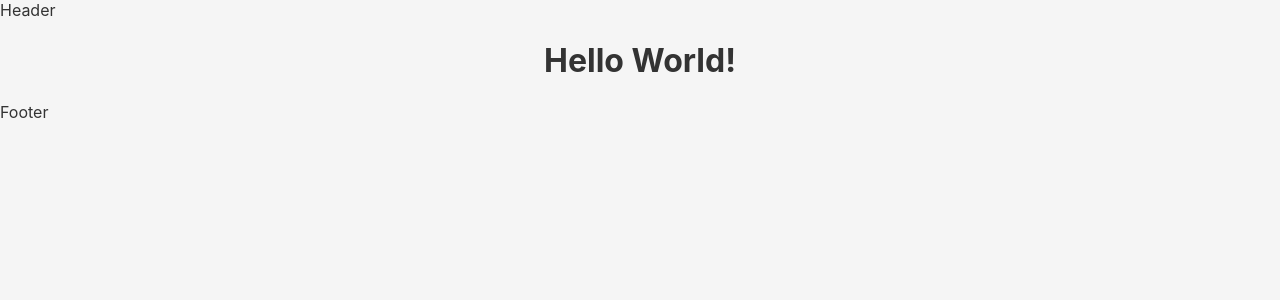
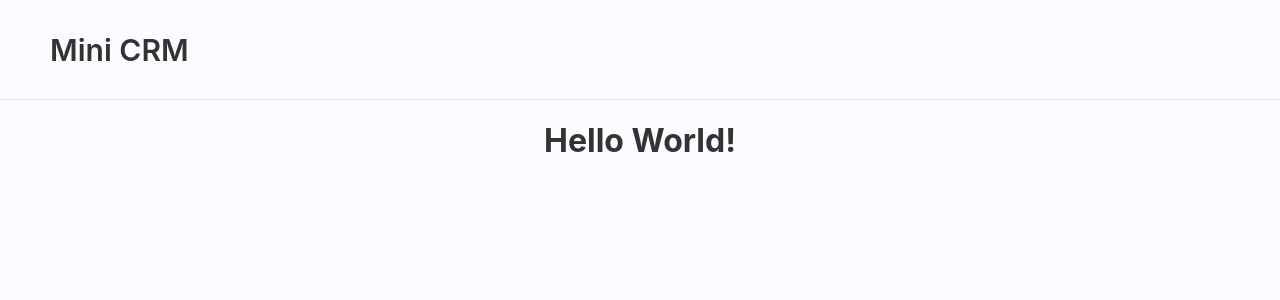
Before and after one commit to ilayda21/evreka-crm, a React (Vite) app: page / in a window 1280 px wide. Shown: the top 300 px of the page. Built offline with nearby package versions, Linux system fonts and the light colour scheme.

Commit message:
feat: add header

```diff
--- a/src/App.tsx
+++ b/src/App.tsx
@@ -1,14 +1,49 @@
 import { Outlet } from 'react-router-dom'
 import styled from 'styled-components'
+
+const Header = styled.header`
+  border-bottom:  ${({ theme }) => `1px solid ${theme.colors.backgroundGray}`};
+  height: 5rem;
+  display: flex;
+  align-items: center;
+
+  ${({ theme }) => theme.media.tablet} {
+    height: 7rem;
+  }
+
+  ${({ theme }) => theme.media.desktop} {
+    height: 10rem;
+  }
+`
+
+const HeaderText = styled.h1`
+  font-size: 2rem;
+  font-weight: 600;
+  margin: 0;
+  padding: 0 1rem;
+
+  ${({ theme }) => theme.media.tablet} {
+    padding: 0 3rem;
+    font-size: 2.5rem;
+  }
+
+  ${({ theme }) => theme.media.desktop} {
+    padding: 0 5rem;
+    font-size: 3rem;
+  }
+`
 
 function App() {
   return (
     <>
-      <header>Header</header>
+      <Header>
+        <HeaderText>
+          Mini CRM
+        </HeaderText>
+      </Header>
       <main>
         <Outlet />
       </main>
-      <footer>Footer</footer>
     </>
   )
 }
--- a/src/pages/Home/Home.tsx
+++ b/src/pages/Home/Home.tsx
@@ -1,8 +1,8 @@
 import styled from 'styled-components'
 
 const Wrapper = styled.div`
-  background: ${({ theme }) => theme.colors.background};
-  color: ${({ theme }) => theme.colors.text};
+  background: ${({ theme }) => theme.colors.backgroundOffWhite};
+  color: ${({ theme }) => theme.colors.textPrimary};
 
    ${({ theme }) => theme.media.tablet} {
     text-align: center;
--- a/src/styles/GlobalStyle.ts
+++ b/src/styles/GlobalStyle.ts
@@ -10,8 +10,9 @@ const GlobalStyle = createGlobalStyle`
     padding: 0;
     font-family: 'Inter', sans-serif;
     font-size: 1.6rem;
-    background-color: ${({ theme }) => theme.colors.background};
-    color: ${({ theme }) => theme.colors.text};
+    background-color: ${({ theme }) => theme.colors.backgroundOffWhite};
+    color: ${({ theme }) => theme.colors.textPrimary};
+    height: 100vh;
   }
 
   *, *::before, *::after {
--- a/src/styles/theme.ts
+++ b/src/styles/theme.ts
@@ -1,8 +1,12 @@
 export const theme = {
     colors: {
-        primary: '#6200ee',
-        background: '#f5f5f5',
-        text: '#333',
+        primary: '#2563EB',
+        secondary: '#14B8A6',
+        accent: '#F97316',
+        backgroundLight: '#F9FAFB',
+        backgroundGray: '#dde3e9',
+        textPrimary: '#333333',
+        backgroundOffWhite: '#fcfbff'
     },
     media: {
         mobile: `@media (min-width: 480px)`,
```
Also changed, not shown: src/styles/styled.d.ts (+6 -2 lines).
